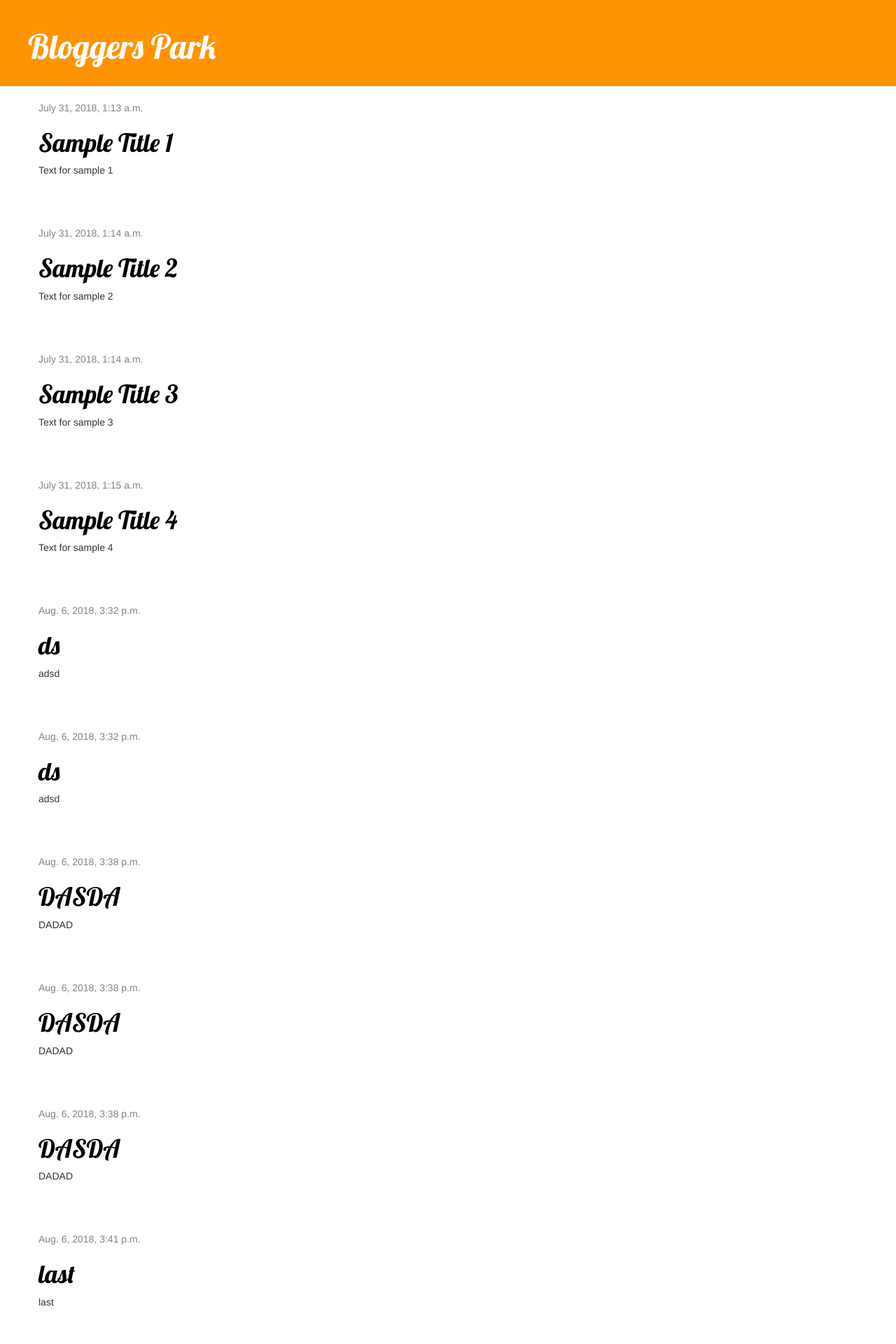
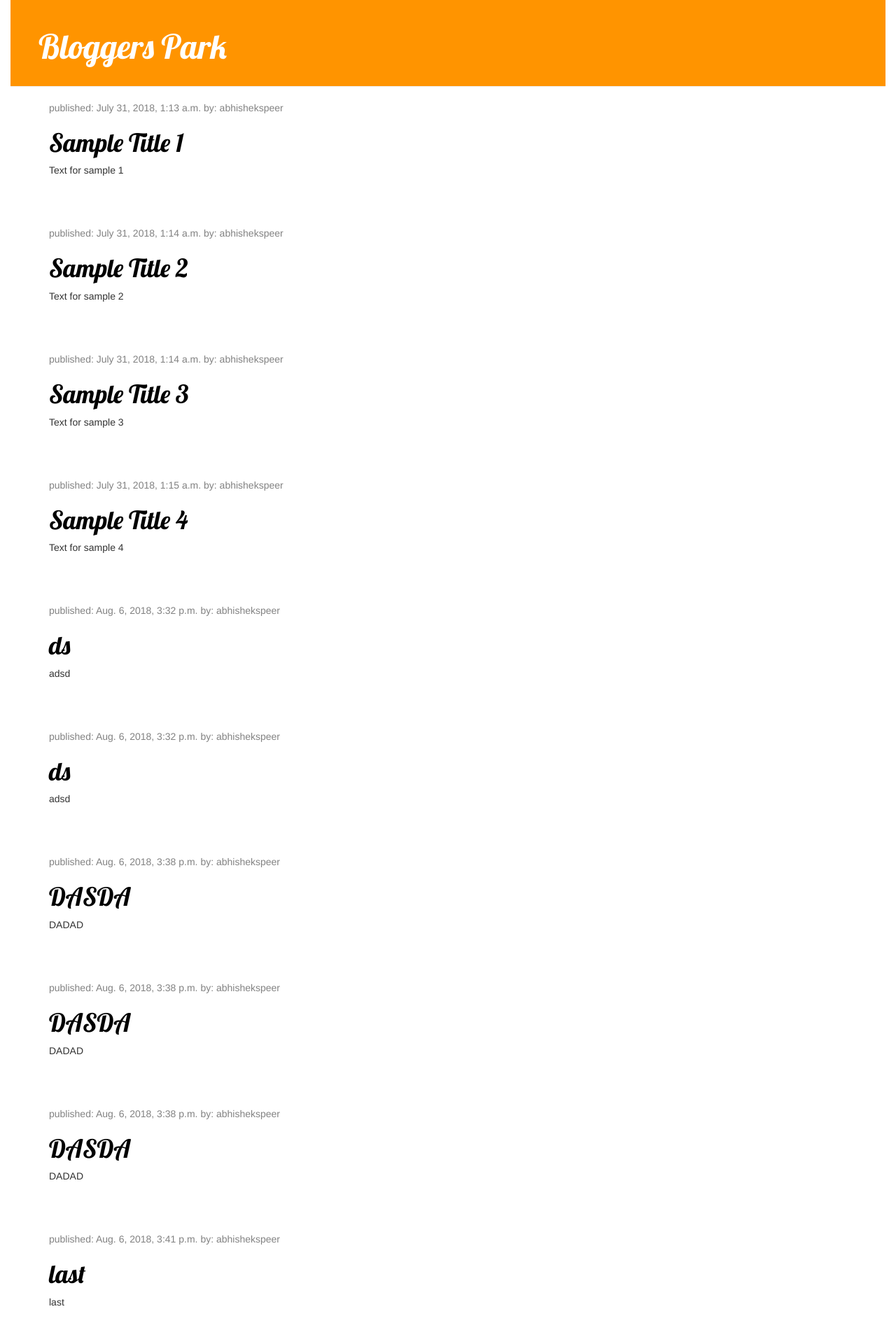
Before and after one commit to abhishekspeer/bloggerspark, a Django app: page / in a window 1280 px wide. Shown: the top 1920 px of the page at 70% size. Run offline with Django 3.2, Linux system fonts and the light colour scheme; data comes from the database, SQL or seed files in the repository; some libraries are stand-ins or nearby versions.

Commit message:
Frontend issue resolved

```diff
--- a/blog/static/css/blog.css
+++ b/blog/static/css/blog.css
@@ -1,3 +1,12 @@
+body {
+    padding-left: 15px;
+    padding-right: 15px;
+}
+h1 a {
+    color: #FCA205;
+    font-family: 'Lobster';
+}
+
 .page-header {
     background-color: #ff9400;
     margin-top: 0;
--- a/blog/templates/blog/base.html
+++ b/blog/templates/blog/base.html
@@ -6,7 +6,7 @@
         <link rel="stylesheet" href="//maxcdn.bootstrapcdn.com/bootstrap/3.2.0/css/bootstrap.min.css">
         <link rel="stylesheet" href="//maxcdn.bootstrapcdn.com/bootstrap/3.2.0/css/bootstrap-theme.min.css">
         <link href='//fonts.googleapis.com/css?family=Lobster&subset=latin,latin-ext' rel='stylesheet' type='text/css'>
-        <link rel="stylesheet" href= "{% static 'css\blog.css' %}">
+        <link rel="stylesheet" href= "{% static 'css/blog.css' %}">
     </head>
     <body>
         <div class="page-header">
--- a/blog/templates/blog/post_edit.html
+++ b/blog/templates/blog/post_edit.html
@@ -2,7 +2,7 @@
 
 {% block content %}
   <h1>New Post</h1>
-  <form method="Post" class="post-form">{% csrf_token %}
+  <form method="POST" class="post-form">{% csrf_token %}
     {{ form.as_p }}
     <button type="submit" class="save btn btn-default">Save</button>
   </form>
--- a/blog/templates/blog/post_list.html
+++ b/blog/templates/blog/post_list.html
@@ -4,7 +4,7 @@
     {% for post in posts %}
         <div class="post">
             <div class="date">
-                {{ post.published_date }}
+                <p>published: {{ post.published_date }} by: {{ post.author.username }}</p>
             </div>
 	    <h1><a href="{% url 'post_detail' pk=post.pk %}">{{ post.title }}</a></h1>
             <p>{{ post.text|linebreaksbr }}</p>
```
